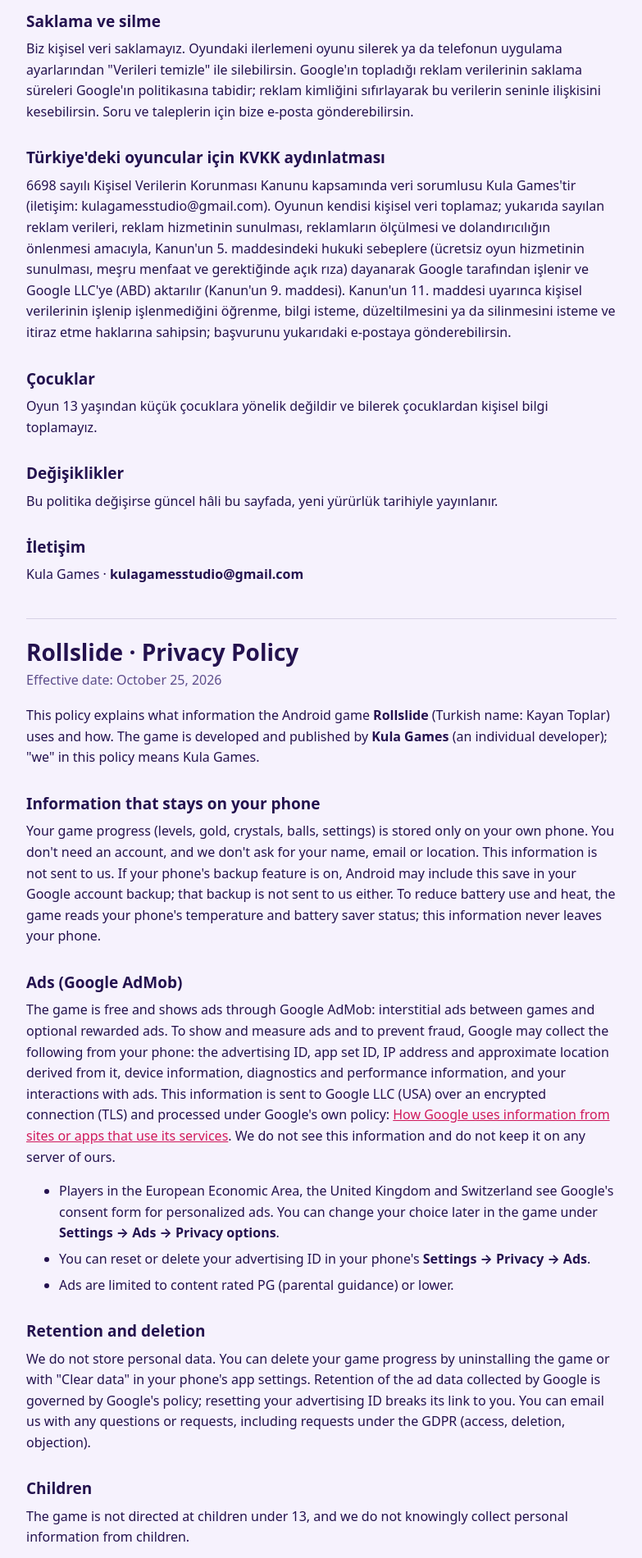
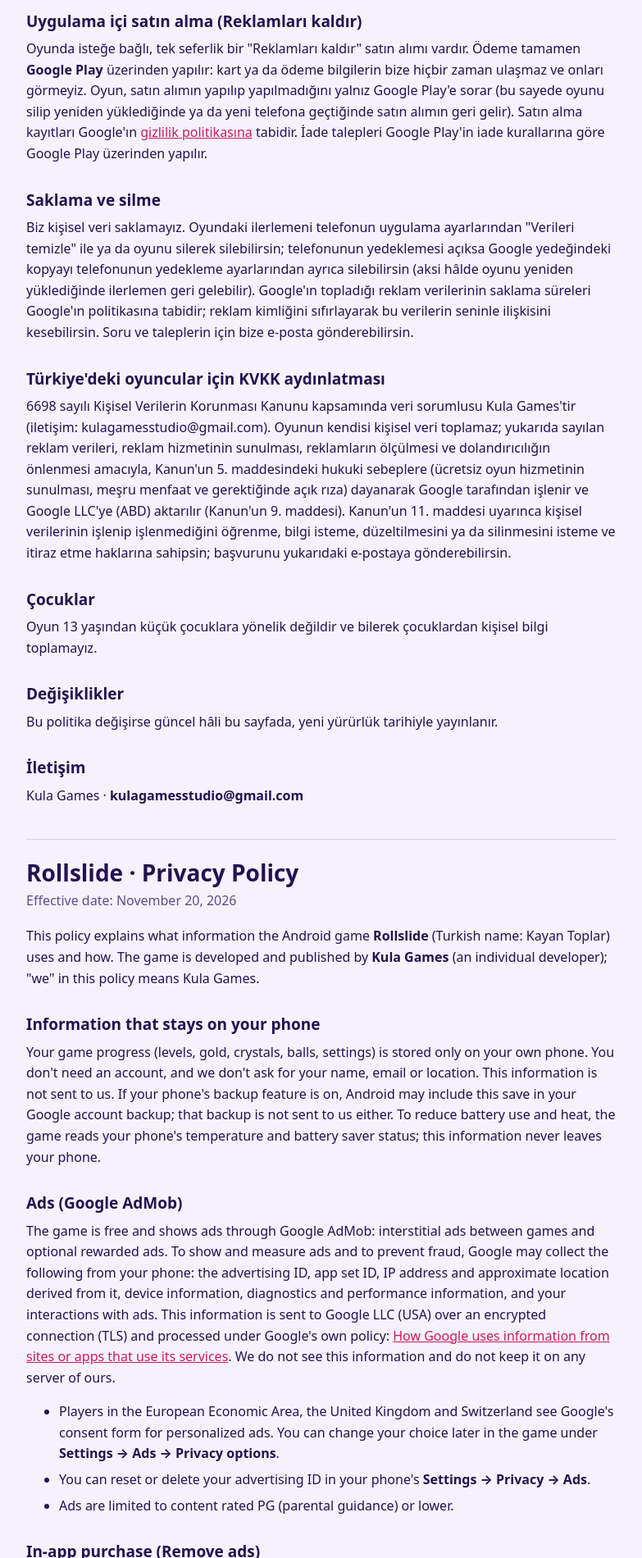
Before and after one commit to kulagamesstudio/kulagamesstudio.github.io, a plain HTML site: page gizlilik/index.html in a window 1280 px wide. Shown: the part 900-2800 px from the top of the page at 82% size, without its empty margins (248-1031 px from the left). Drawn offline with Linux system fonts and the light colour scheme.

Commit message:
Add files via upload

```diff
--- a/gizlilik/index.html
+++ b/gizlilik/index.html
@@ -25,7 +25,7 @@
 
   <section id="tr" lang="tr">
     <h1>Kayan Toplar · Gizlilik Politikası</h1>
-    <p class="tarih">Yürürlük tarihi: 25 Ekim 2026</p>
+    <p class="tarih">Yürürlük tarihi: 20 Kasım 2026</p>
     <p>Bu politika, Android için yayınlanan <b>Kayan Toplar</b> (İngilizce adı Rollslide) oyununun hangi bilgileri nasıl kullandığını anlatır. Oyunu <b>Kula Games</b> (bireysel geliştirici) geliştirir ve yayınlar; bu politikadaki "biz" Kula Games'tir.</p>
 
     <h2>Telefonunda kalan bilgiler</h2>
@@ -39,8 +39,11 @@
       <li>Reklamlar en fazla PG (ebeveyn rehberliği) düzeyindeki içerikle sınırlandırılmıştır.</li>
     </ul>
 
+    <h2>Uygulama içi satın alma (Reklamları kaldır)</h2>
+    <p>Oyunda isteğe bağlı, tek seferlik bir "Reklamları kaldır" satın alımı vardır. Ödeme tamamen <b>Google Play</b> üzerinden yapılır: kart ya da ödeme bilgilerin bize hiçbir zaman ulaşmaz ve onları görmeyiz. Oyun, satın alımın yapılıp yapılmadığını yalnız Google Play'e sorar (bu sayede oyunu silip yeniden yüklediğinde ya da yeni telefona geçtiğinde satın alımın geri gelir). Satın alma kayıtları Google'ın <a href="https://policies.google.com/privacy">gizlilik politikasına</a> tabidir. İade talepleri Google Play'in iade kurallarına göre Google Play üzerinden yapılır.</p>
+
     <h2>Saklama ve silme</h2>
-    <p>Biz kişisel veri saklamayız. Oyundaki ilerlemeni oyunu silerek ya da telefonun uygulama ayarlarından "Verileri temizle" ile silebilirsin. Google'ın topladığı reklam verilerinin saklama süreleri Google'ın politikasına tabidir; reklam kimliğini sıfırlayarak bu verilerin seninle ilişkisini kesebilirsin. Soru ve taleplerin için bize e-posta gönderebilirsin.</p>
+    <p>Biz kişisel veri saklamayız. Oyundaki ilerlemeni telefonun uygulama ayarlarından "Verileri temizle" ile ya da oyunu silerek silebilirsin; telefonunun yedeklemesi açıksa Google yedeğindeki kopyayı telefonunun yedekleme ayarlarından ayrıca silebilirsin (aksi hâlde oyunu yeniden yüklediğinde ilerlemen geri gelebilir). Google'ın topladığı reklam verilerinin saklama süreleri Google'ın politikasına tabidir; reklam kimliğini sıfırlayarak bu verilerin seninle ilişkisini kesebilirsin. Soru ve taleplerin için bize e-posta gönderebilirsin.</p>
 
     <h2>Türkiye'deki oyuncular için KVKK aydınlatması</h2>
     <p>6698 sayılı Kişisel Verilerin Korunması Kanunu kapsamında veri sorumlusu Kula Games'tir (iletişim: kulagamesstudio@gmail.com). Oyunun kendisi kişisel veri toplamaz; yukarıda sayılan reklam verileri, reklam hizmetinin sunulması, reklamların ölçülmesi ve dolandırıcılığın önlenmesi amacıyla, Kanun'un 5. maddesindeki hukuki sebeplere (ücretsiz oyun hizmetinin sunulması, meşru menfaat ve gerektiğinde açık rıza) dayanarak Google tarafından işlenir ve Google LLC'ye (ABD) aktarılır (Kanun'un 9. maddesi). Kanun'un 11. maddesi uyarınca kişisel verilerinin işlenip işlenmediğini öğrenme, bilgi isteme, düzeltilmesini ya da silinmesini isteme ve itiraz etme haklarına sahipsin; başvurunu yukarıdaki e-postaya gönderebilirsin.</p>
@@ -57,7 +60,7 @@
 
   <section id="en" lang="en">
     <h1>Rollslide · Privacy Policy</h1>
-    <p class="tarih">Effective date: October 25, 2026</p>
+    <p class="tarih">Effective date: November 20, 2026</p>
     <p>This policy explains what information the Android game <b>Rollslide</b> (Turkish name: Kayan Toplar) uses and how. The game is developed and published by <b>Kula Games</b> (an individual developer); "we" in this policy means Kula Games.</p>
 
     <h2>Information that stays on your phone</h2>
@@ -71,8 +74,11 @@
       <li>Ads are limited to content rated PG (parental guidance) or lower.</li>
     </ul>
 
+    <h2>In-app purchase (Remove ads)</h2>
+    <p>The game offers an optional one-time "Remove ads" purchase. Payment is handled entirely by <b>Google Play</b>: your card or payment details never reach us and we never see them. The game only asks Google Play whether the purchase was made (this is how your purchase comes back when you reinstall the game or move to a new phone). Purchase records are subject to Google's <a href="https://policies.google.com/privacy">privacy policy</a>. Refund requests go through Google Play under its refund policies.</p>
+
     <h2>Retention and deletion</h2>
-    <p>We do not store personal data. You can delete your game progress by uninstalling the game or with "Clear data" in your phone's app settings. Retention of the ad data collected by Google is governed by Google's policy; resetting your advertising ID breaks its link to you. You can email us with any questions or requests, including requests under the GDPR (access, deletion, objection).</p>
+    <p>We do not store personal data. You can delete your game progress with "Clear data" in your phone's app settings or by uninstalling the game; if your phone's backup is on, you can also delete the copy in your Google backup from your phone's backup settings (otherwise your progress may come back when you reinstall). Retention of the ad data collected by Google is governed by Google's policy; resetting your advertising ID breaks its link to you. You can email us with any questions or requests, including requests under the GDPR (access, deletion, objection).</p>
 
     <h2>Children</h2>
     <p>The game is not directed at children under 13, and we do not knowingly collect personal information from children.</p>
```
